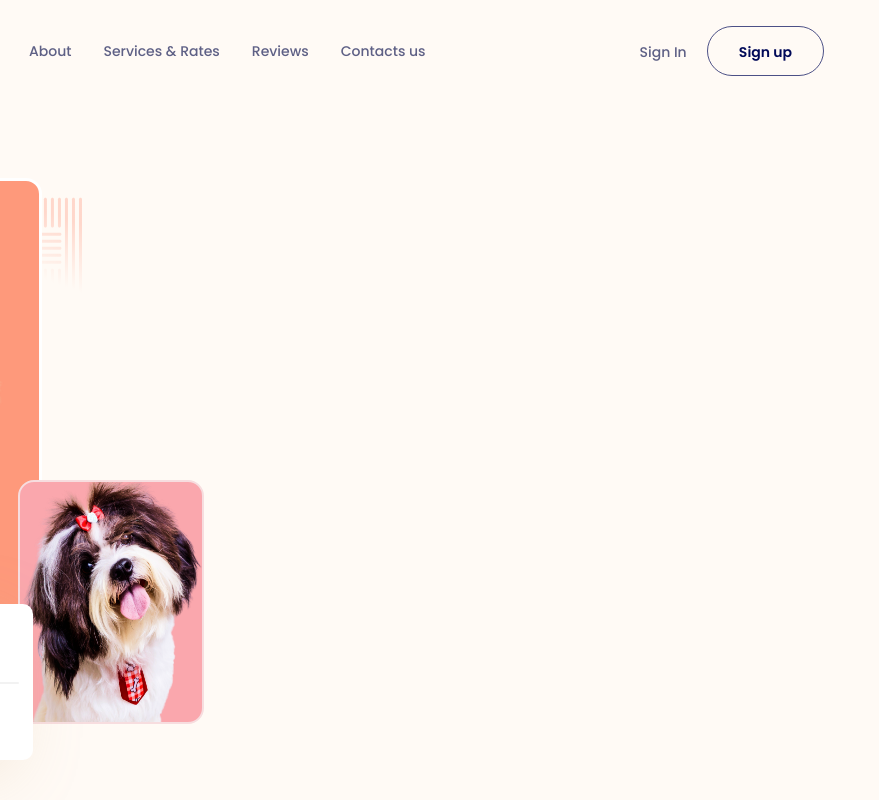
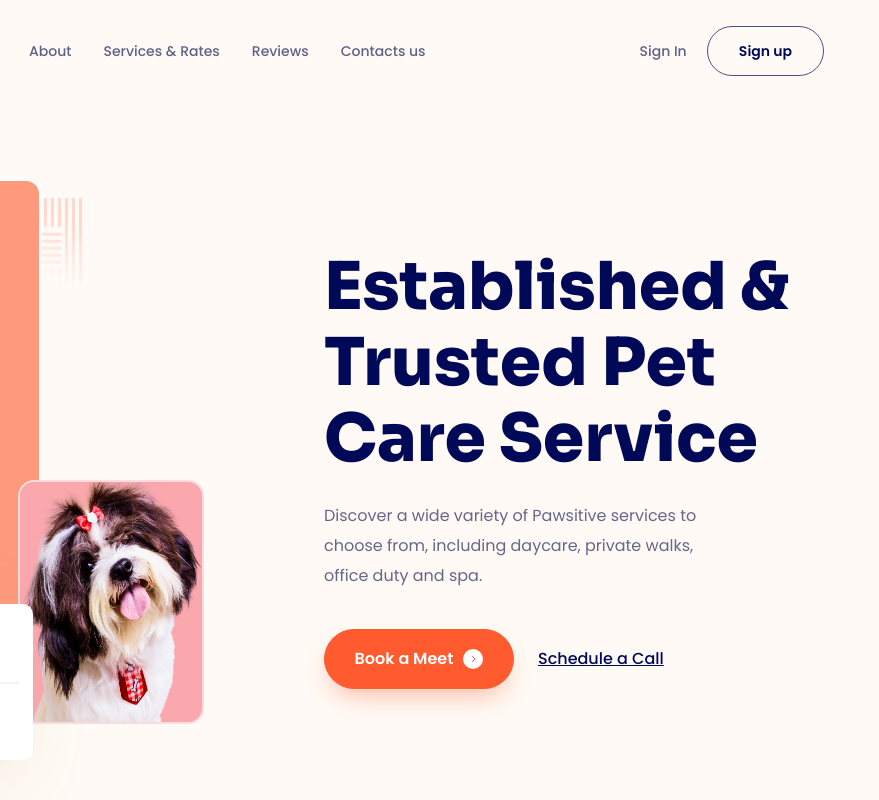
Before and after one commit to dinhminhkhac/Cut-html-Css-04, a plain HTML site: page index.html in a window 1280 px wide. Shown: the full height of the page, 401-1280 px from the left. Drawn offline with Linux system fonts and the light colour scheme.

Commit message:
Hero #3 implement

```diff
--- a/assets/css/style.css
+++ b/assets/css/style.css
@@ -2,6 +2,9 @@
     box-sizing: border-box;
 }
 
+:root {
+    --primary-color: #ff5b2e;
+}
 html {
     font-size: 62.5%;
 }
@@ -16,7 +19,9 @@ body {
 .btn {
     --height: 56px;
 
-    display: inline-block;
+    display: inline-flex;
+    align-items: center;
+    justify-content: center;
     min-width: 130px;
     height: var(--height);
     line-height: var(--height);
@@ -28,8 +33,25 @@ body {
     font-weight: 600;
 }
 
+.btn-icon {
+    display: flex;
+    align-items: center;
+    justify-content: center;
+    margin-left: 10px;
+    width: 20px;
+    height: 20px;
+    border-radius: 50%;
+    background: #fff;
+}
+.btn--primary {
+    color: #fff;
+    background: var(--primary-color);
+    border-color: var(--primary-color);
+}
+
 .btn:hover {
     opacity: 0.9;
+    cursor: pointer;
 }
 
 a {
@@ -102,6 +124,7 @@ button {
     display: flex;
     align-items: center;
     justify-content: space-between;
+    column-gap: 120px;
 }
 
 .hero__media {
@@ -212,3 +235,41 @@ button {
 .hero-list-item:last-child .hero-list-item__thumb {
     background: #c6e2fa;
 }
+
+.hero__heading {
+    color: #000958;
+    font-size: 6.6rem;
+    font-weight: 800;
+    line-height: 1.15;
+}
+
+.hero__desc {
+    width: 391px;
+    margin-top: 24px;
+    color: #656689;
+    font-size: 1.6rem;
+    line-height: 1.87;
+}
+
+.hero__row {
+    margin-top: 38px;
+    display: flex;
+    align-items: center;
+}
+
+.hero__cta-btn {
+    --height: 60px;
+
+    font-size: 1.6rem;
+    min-width: 190px;
+    box-shadow: 0px 13px 26px -8px rgba(255, 91, 46, 0.42);
+}
+
+.hero__cta-link {
+    margin-left: 24px;
+    color: #000958;
+    font-size: 1.6rem;
+    font-weight: 500;
+    line-height: 1;
+    text-decoration: underline;
+}
--- a/index.html
+++ b/index.html
@@ -276,6 +276,40 @@
                         </div>
                     </div>
                     <!-- hero content -->
+                    <div class="hero__content">
+                        <h1 class="hero__heading">
+                            Established & Trusted Pet Care Service
+                        </h1>
+                        <p class="hero__desc">
+                            Discover a wide variety of Pawsitive services to
+                            choose from, including daycare, private walks,
+                            office duty and spa.
+                        </p>
+                        <div class="hero__row">
+                            <a href="#!" class="btn btn--primary hero__cta-btn"
+                                >Book a Meet
+                                <span class="btn-icon">
+                                    <svg
+                                        width="5"
+                                        height="6"
+                                        viewBox="0 0 5 6"
+                                        fill="none"
+                                        xmlns="http://www.w3.org/2000/svg"
+                                    >
+                                        <path
+                                            d="M1.48584 0.5L3.98584 3L1.48584 5.5"
+                                            stroke="#FD5056"
+                                            stroke-linecap="round"
+                                            stroke-linejoin="round"
+                                        />
+                                    </svg>
+                                </span>
+                            </a>
+                            <a href="#!" class="hero__cta-link"
+                                >Schedule a Call</a
+                            >
+                        </div>
+                    </div>
                 </div>
             </div>
         </section>
```
